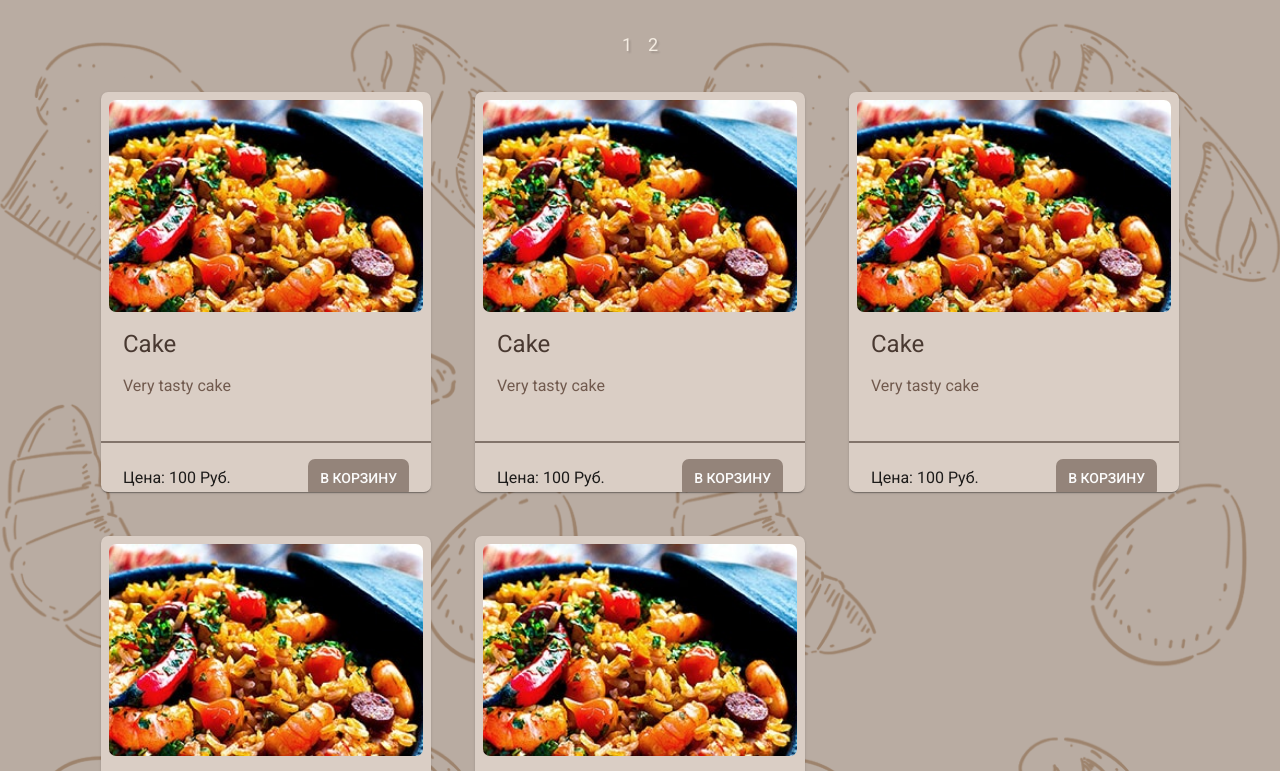
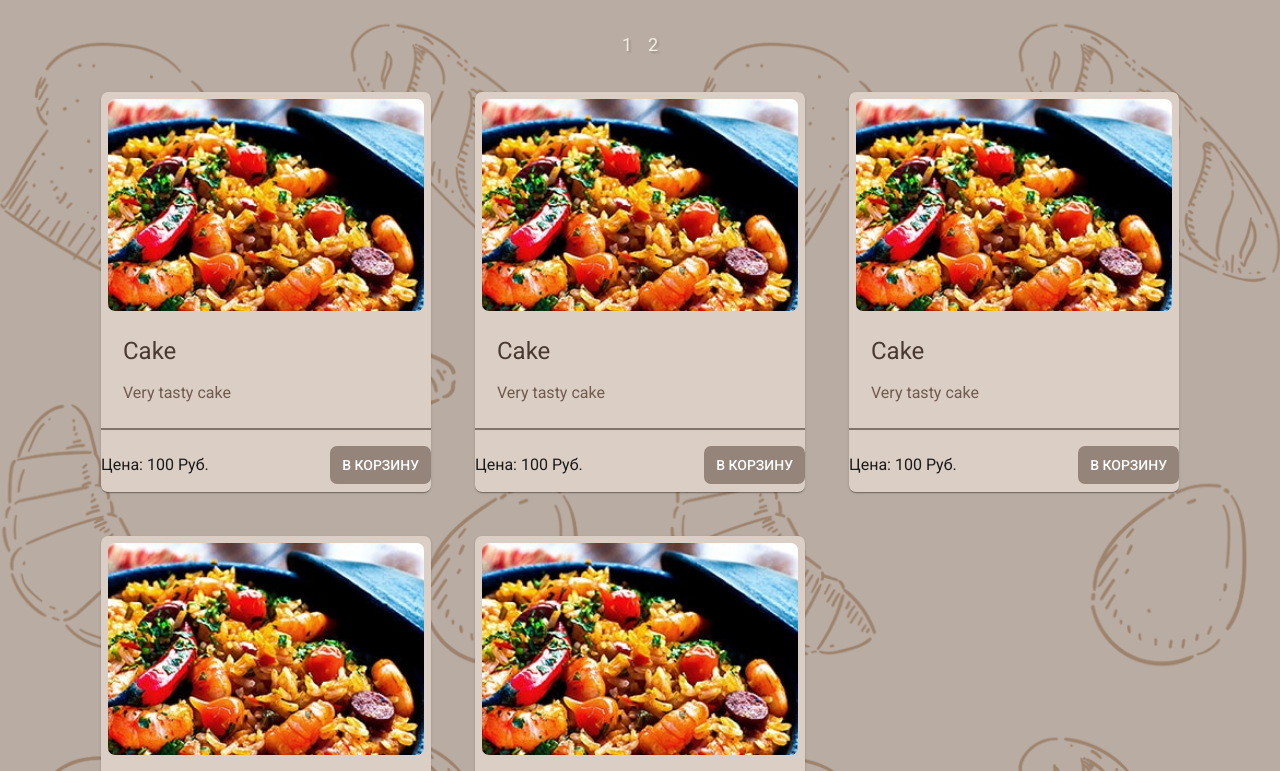
Before and after one commit to HunterGan/baker, a Next.js app in the folder ui/: page / in a window 1280 px wide. Shown: the part 689-1460 px from the top of the page. Built offline with nearby package versions, Linux system fonts and the light colour scheme.

Commit message:
front-6: ++++

```diff
--- a/ui/src/_entities/product/ui/ProductListItem.tsx
+++ b/ui/src/_entities/product/ui/ProductListItem.tsx
@@ -25,7 +25,7 @@ const ProductListItem: React.FC<ProductListItemProps> = ({product}) => {
         borderRadius: '7px',
       }}
     >
-      <Box sx={{padding: '8px'}}>
+      <Box sx={{padding: '7px'}}>
         <CardMedia
           component="img"
           height={212}
@@ -42,9 +42,10 @@ const ProductListItem: React.FC<ProductListItemProps> = ({product}) => {
       <Box
         sx={{
           padding: '0 22px',
+          marginTop: '9px',
           display: 'flex',
           flexDirection: 'column',
-            height: '115px',
+          height: '95px',
           gap: '12px',
           overflow: 'hidden',
           whiteSpace: 'nowrap',
@@ -66,7 +67,6 @@ const ProductListItem: React.FC<ProductListItemProps> = ({product}) => {
       <Box
         sx={{
           height: '70px',
-            padding: '0 22px',
           display: 'flex',
           alignItems: 'center',
           justifyContent: 'space-between'
```
Lines whose indentation alone changed are shown as unchanged.
